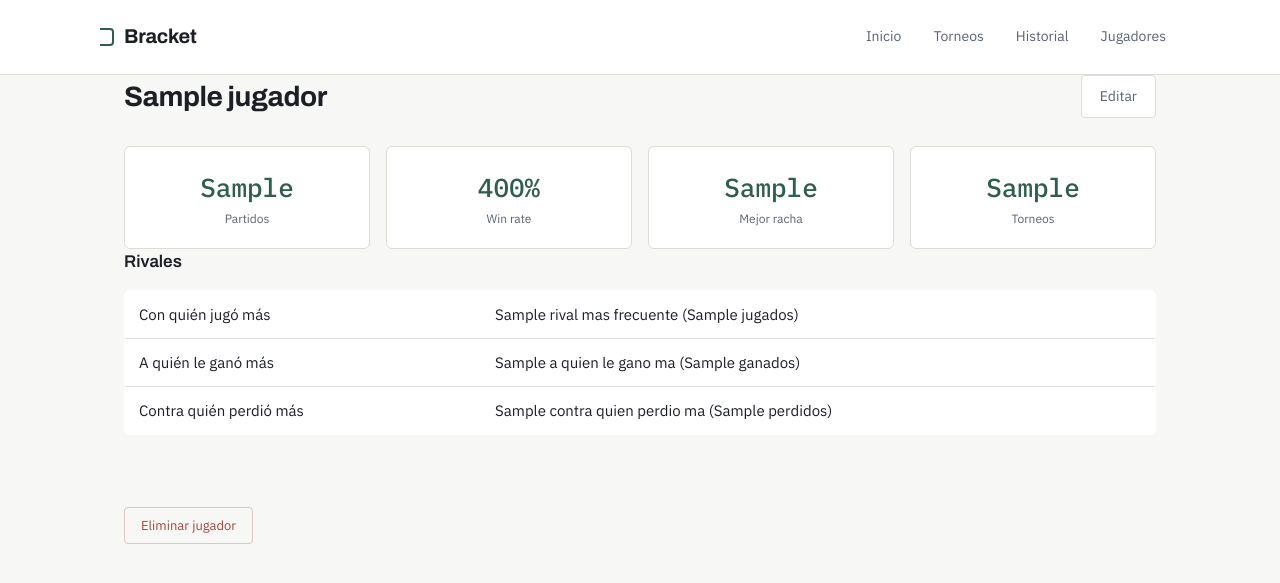
After one commit to PascuaMartinez/bracket_, a Flask app: template frontend/templates/jugadores/detalle.html in a window 1280 px wide. The commit adds this page. Shown: the top 583 px of the page. Run offline with Flask 3, Linux system fonts and the light colour scheme; the template is opened without the code that fills it: most values are stand-ins (such as "Sample title", 1, 10 or a date in 2020).

Commit message:
Permitir gestionar jugadores desde la interfaz
Hasta acá el listado solo mostraba: para cargar un jugador había que
usar curl. Ahora se pueden crear, editar, ver y eliminar desde el
navegador, y aparece la pantalla de estadísticas que hasta ahora existía
solo como endpoint.

Una sola plantilla sirve para crear y para editar. Los campos son los
mismos, y mantener dos copias garantiza que tarde o temprano se
desincronicen: se agrega un campo en una y se olvida en la otra.

Cuando el backend rechaza los datos, se vuelve al formulario con el
motivo y con lo que ya se había escrito. Perder el formulario entero por
un campo mal cargado es innecesariamente molesto, y más en un teléfono.

Eliminar va por POST y nunca por GET, con confirmación previa. Un enlace
que borra puede dispararse solo si algo precarga la página, y no hay
forma de deshacerlo.

La pantalla de estadísticas muestra TODOS los rivales que empatan en cada
máximo, no uno solo: el backend los devuelve así a propósito, porque
elegir uno sería inventar un desempate que no existe. Cuando no hay dato
se muestra un guion en vez de una lista vacía.

Las acciones destructivas van visualmente discretas y separadas del
resto, para que no compitan por la atención con las acciones normales.

```diff
--- a/frontend/app.py
+++ b/frontend/app.py
@@ -24,6 +24,16 @@ def create_app():
     def nombre_formato(valor):
         return NOMBRES_DE_FORMATO.get(valor, (valor or "").replace("_", " "))
 
+    @app.template_filter("nombres_y_veces")
+    def nombres_y_veces(lista, campo):
+        """Muestra una lista de rivales con su número al lado.
+
+        Las estadísticas devuelven TODOS los que empatan en el máximo, no
+        uno solo, así que la plantilla tiene que poder mostrar varios."""
+        if not lista:
+            return "—"
+        return ", ".join(f"{r['nombre']} ({r[campo]})" for r in lista)
+
     @app.template_filter("nombre_jugador")
     def nombre_jugador(jugador_id):
         """Los partidos vienen con ids, no con nombres. Se resuelve acá y
--- a/frontend/static/css/style.css
+++ b/frontend/static/css/style.css
@@ -397,3 +397,70 @@ main { padding: 36px 0 64px; }
   .titulo-pagina { font-size: 21px; }
   .contenedor { padding: 0 12px; }
 }
+
+/* --- Tarjetas que son enlaces --- */
+
+.panel-enlace {
+  display: block;
+  text-decoration: none;
+  color: inherit;
+}
+
+.panel-enlace:hover { border-color: var(--pine); }
+
+/* --- Números destacados ---
+   Para los datos que se miran de un vistazo: cantidad de partidos, win
+   rate. En monoespaciada y grandes, con la etiqueta abajo en chico. */
+
+.grilla-numeros { grid-template-columns: repeat(auto-fit, minmax(140px, 1fr)); }
+
+.numero { text-align: center; }
+
+.numero-valor {
+  font-family: var(--font-dato);
+  font-size: 26px;
+  font-weight: 500;
+  color: var(--pine);
+  margin: 0;
+}
+
+.numero-etiqueta {
+  font-size: 12px;
+  color: var(--graphite);
+  margin: 2px 0 0;
+}
+
+/* --- Botones secundarios y de riesgo --- */
+
+.acciones { display: flex; gap: 10px; align-items: center; }
+
+.boton-secundario {
+  display: inline-block;
+  padding: 10px 18px;
+  border: 1px solid var(--line);
+  border-radius: 4px;
+  background: var(--card);
+  color: var(--graphite);
+  font-size: 14px;
+  text-decoration: none;
+  cursor: pointer;
+}
+
+.boton-secundario:hover { border-color: var(--graphite); color: var(--ink); }
+
+/* Las acciones destructivas van discretas y separadas del resto: no
+   deberían competir por la atención con las acciones normales, ni quedar
+   al lado del botón de guardar. */
+.boton-peligro {
+  margin-top: 40px;
+  padding: 9px 16px;
+  border: 1px solid #E0C4BE;
+  border-radius: 4px;
+  background: none;
+  color: #A0483A;
+  font-family: var(--font-texto);
+  font-size: 13px;
+  cursor: pointer;
+}
+
+.boton-peligro:hover { background: #FBEAE7; }
--- /dev/null
+++ b/frontend/templates/jugadores/detalle.html
@@ -0,0 +1,59 @@
+{% extends "base.html" %}
+{% block title %}{{ jugador.nombre }} · Bracket{% endblock %}
+
+{% block content %}
+<div class="fila-titulo">
+  <h1 class="titulo-pagina">{{ jugador.nombre }}</h1>
+  <a class="boton-secundario" href="{{ url_for('jugador.editar', jugador_id=jugador.id) }}">Editar</a>
+</div>
+
+{% if estadisticas.partidos_jugados %}
+<div class="grilla grilla-numeros">
+  <div class="panel numero">
+    <p class="numero-valor">{{ estadisticas.partidos_jugados }}</p>
+    <p class="numero-etiqueta">Partidos</p>
+  </div>
+  <div class="panel numero">
+    <p class="numero-valor">{{ (estadisticas.win_rate * 100) | round | int }}%</p>
+    <p class="numero-etiqueta">Win rate</p>
+  </div>
+  <div class="panel numero">
+    <p class="numero-valor">{{ estadisticas.mejor_racha }}</p>
+    <p class="numero-etiqueta">Mejor racha</p>
+  </div>
+  <div class="panel numero">
+    <p class="numero-valor">{{ estadisticas.torneos_jugados }}</p>
+    <p class="numero-etiqueta">Torneos</p>
+  </div>
+</div>
+
+<h2 class="titulo-seccion">Rivales</h2>
+<div class="tabla-contenedor">
+<table class="tabla">
+  <tbody>
+    {# Cada una puede devolver varios: si empató entre dos rivales, las
+       dos respuestas son igual de ciertas. #}
+    <tr>
+      <td>Con quién jugó más</td>
+      <td>{{ estadisticas.rival_mas_frecuente | nombres_y_veces('jugados') }}</td>
+    </tr>
+    <tr>
+      <td>A quién le ganó más</td>
+      <td>{{ estadisticas.a_quien_le_gano_mas | nombres_y_veces('ganados') }}</td>
+    </tr>
+    <tr>
+      <td>Contra quién perdió más</td>
+      <td>{{ estadisticas.contra_quien_perdio_mas | nombres_y_veces('perdidos') }}</td>
+    </tr>
+  </tbody>
+</table>
+</div>
+{% else %}
+<div class="vacio"><p>Todavía no jugó ningún partido.</p></div>
+{% endif %}
+
+<form method="post" action="{{ url_for('jugador.eliminar', jugador_id=jugador.id) }}"
+      onsubmit="return confirm('¿Eliminar a {{ jugador.nombre }}? No se puede deshacer.')">
+  <button type="submit" class="boton-peligro">Eliminar jugador</button>
+</form>
+{% endblock %}
```
Also changed, not shown: frontend/routes/jugador_routes.py (+59 -1 lines), frontend/templates/jugadores/formulario.html (added, +29 -0 lines), frontend/templates/jugadores/listado.html (+10 -4 lines).
